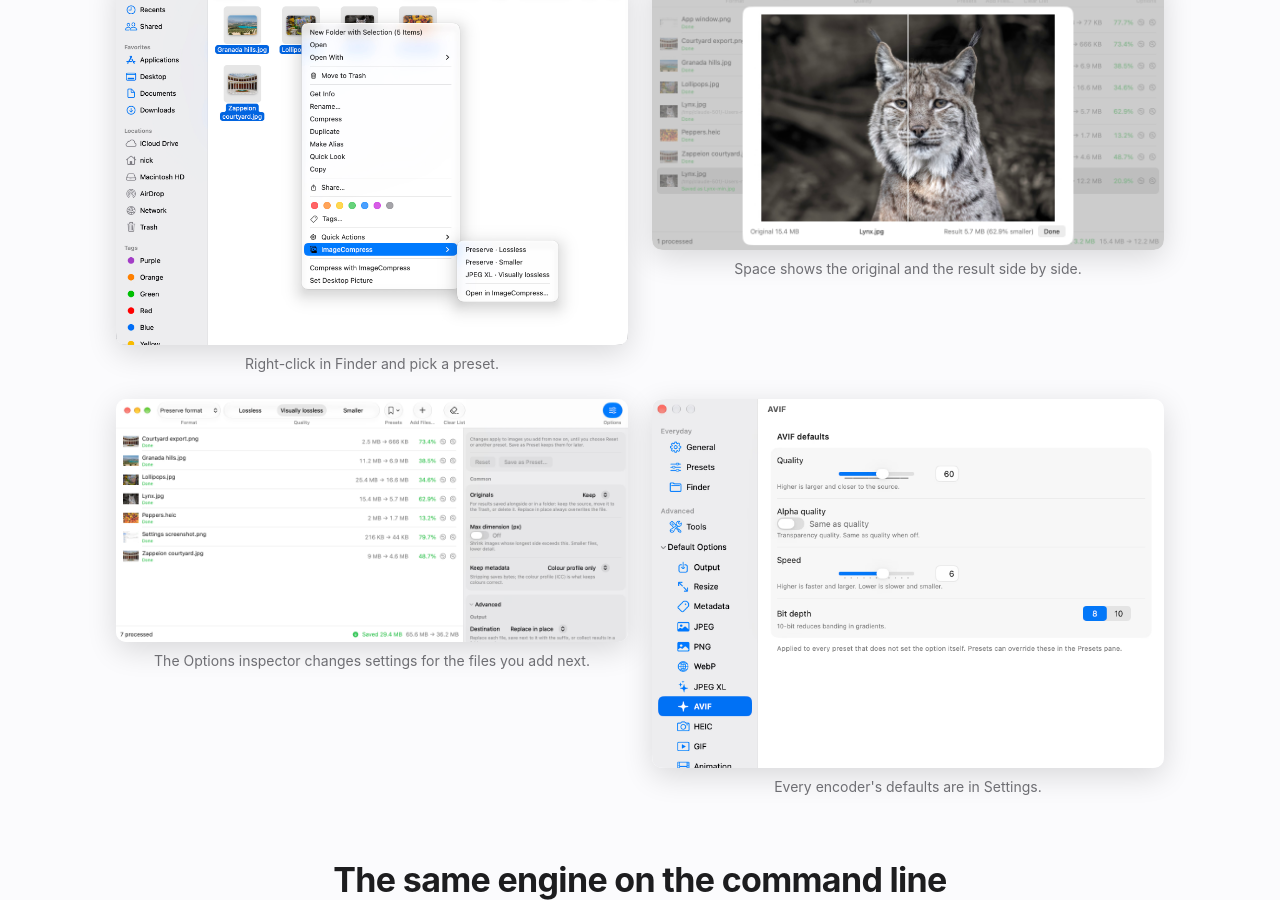
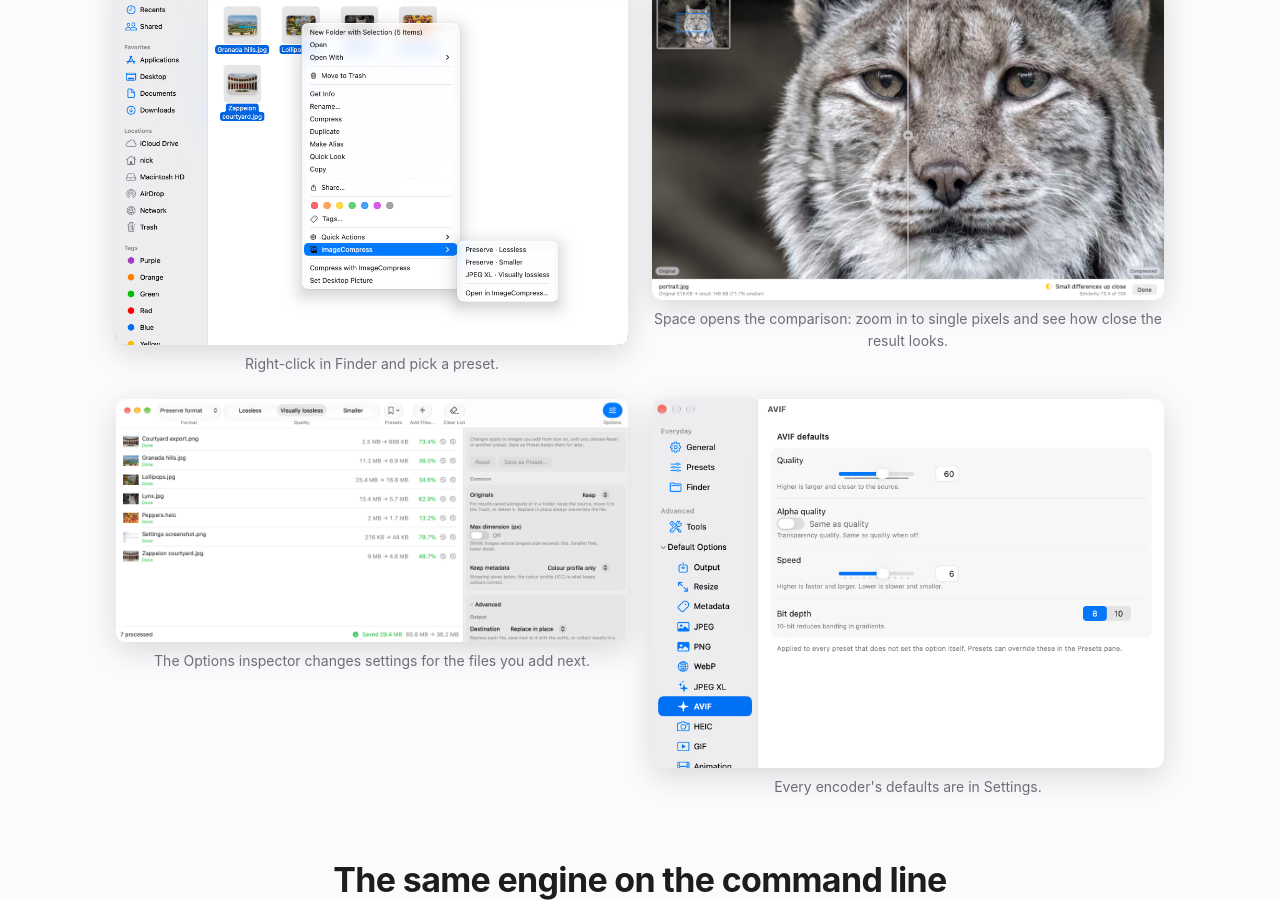
Before and after one commit to nickv2002/ImageCompress, a Jekyll site: the page built from docs/index.html, in a window 1280 px wide and 900 px high, scrolled down 3704 px. Built offline with Jekyll 4.4.1, drawn with Linux system fonts in a browser that asks for light colours.

Commit message:
Docs: retake the Before / After screenshot with the new comparison sheet (Slider at 2× with the navigator and the similarity verdict) and add a screenshot of the settings-changed Compress Again bar to the Undo page
Co-Authored-By: Claude Opus 5.5 <noreply@anthropic.com>
Claude-Session: https://claude.ai/code/session_018AN796TUxKAcFuLNLxTadi

```diff
--- a/docs/index.html
+++ b/docs/index.html
@@ -81,7 +81,7 @@ description: Smaller images that look the same. Compress and convert PNG, JPEG,
   </div>
   <div class="gallery">
     {% include shot.html src="finder-menu" w=980 h=710 alt="Finder context menu with an ImageCompress submenu listing presets" caption="Right-click in Finder and pick a preset." %}
-    {% include shot.html src="before-after" w=1040 h=560 alt="Before and after view of a lynx photo with a split slider, original 15.4 MB, result 5.7 MB" caption="Space shows the original and the result side by side." %}
+    {% include shot.html src="before-after" w=1160 h=738 alt="The Before / After sheet in Slider view at 2× zoom on a lynx photo, with a navigator map, original 516 KB, result 146 KB, and the verdict Small differences up close, similarity 73.4 of 100" caption="Space opens the comparison: zoom in to single pixels and see how close the result looks." %}
     {% include shot.html src="options-inspector" w=1180 h=560 alt="The main window with the Options inspector open beside the file list" caption="The Options inspector changes settings for the files you add next." %}
     {% include shot.html src="settings-avif" w=820 h=592 alt="Settings, AVIF defaults: quality, alpha quality, speed and bit depth" caption="Every encoder's defaults are in Settings." %}
   </div>
```
Also changed, not shown: docs/undo.md (+2 -0 lines), docs/assets/shots/before-after.avif, docs/assets/shots/compress-again.avif (added).
